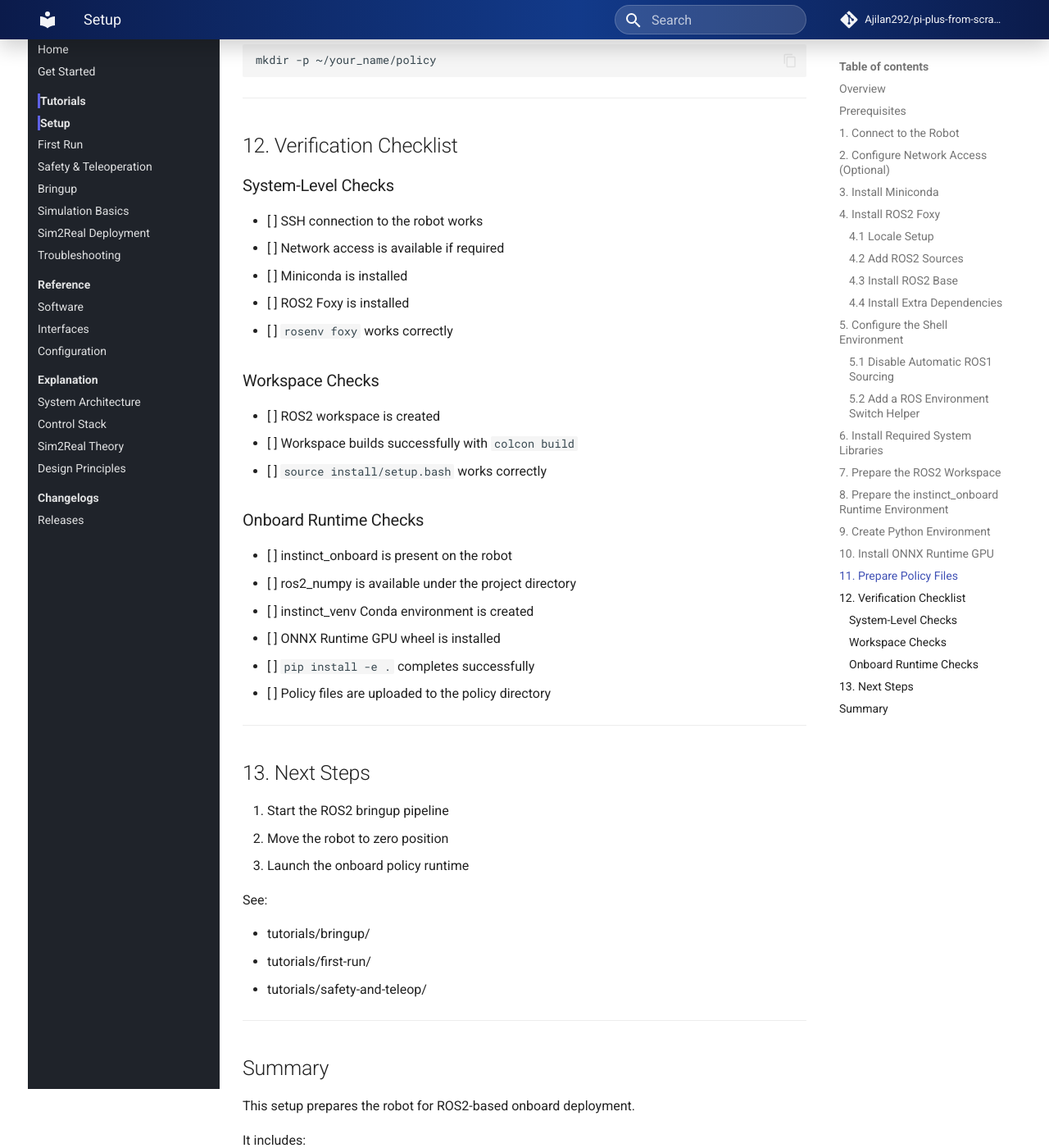
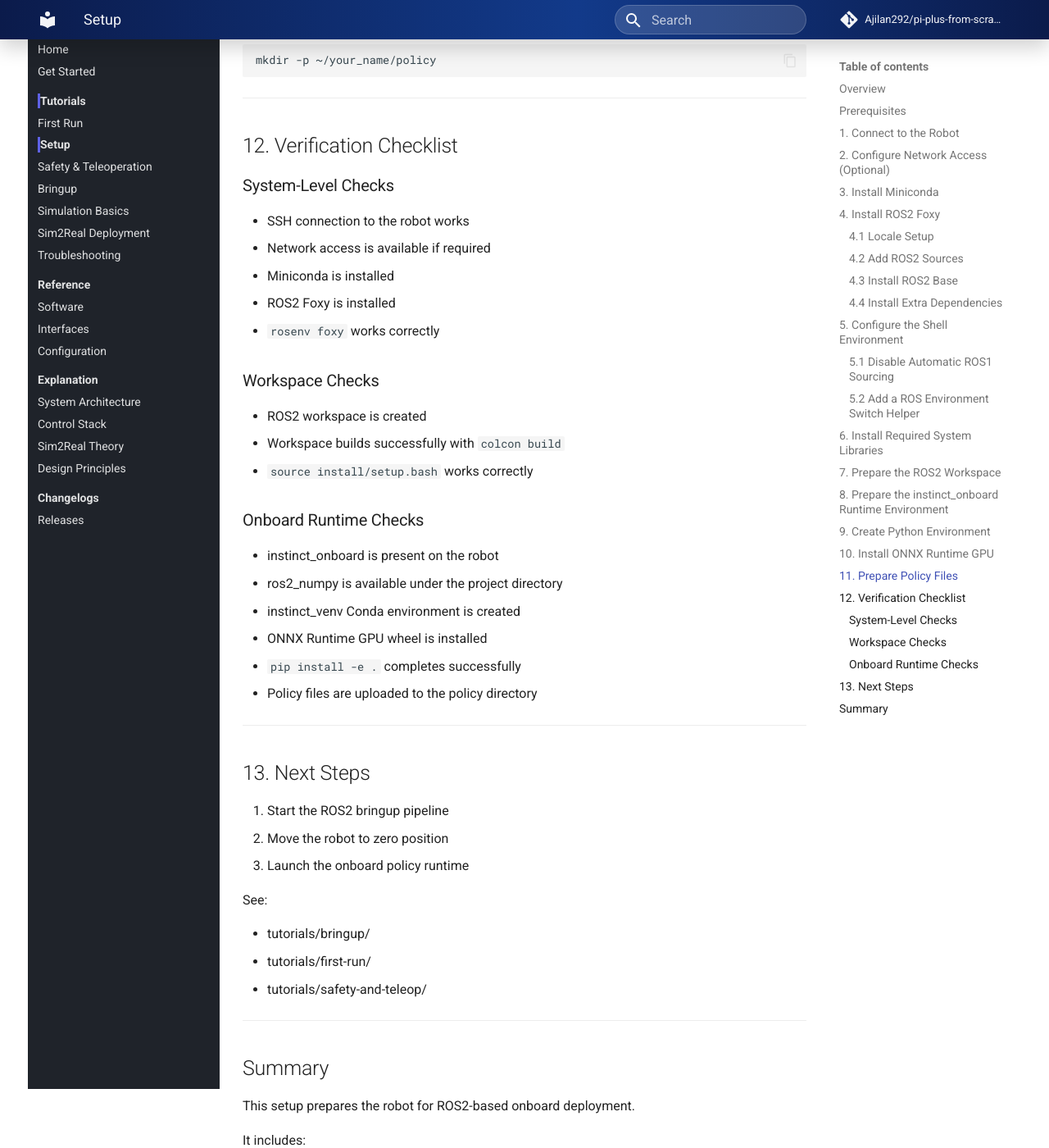
Before and after one commit to Ajilan292/pi-plus-from-scratch, an MkDocs documentation site: the page built from docs/tutorials/setup/index.md, in a window 1280 px wide and 1400 px high, scrolled down 6185 px. Shown: the whole window at 82% size. Built offline with MkDocs 1.6.1 and Material for MkDocs 9.7.7, drawn with Linux system fonts in a browser that asks for light colours; comment, search, counter and statistics services are not loaded.

```diff
--- a/docs/tutorials/setup/index.md
+++ b/docs/tutorials/setup/index.md
@@ -302,26 +302,26 @@ mkdir -p ~/your_name/policy
 
 ### System-Level Checks
 
-- [ ] SSH connection to the robot works
-- [ ] Network access is available if required
-- [ ] Miniconda is installed
-- [ ] ROS2 Foxy is installed
-- [ ] `rosenv foxy` works correctly
+- SSH connection to the robot works
+- Network access is available if required
+- Miniconda is installed
+- ROS2 Foxy is installed
+- `rosenv foxy` works correctly
 
 ### Workspace Checks
 
-- [ ] ROS2 workspace is created
-- [ ] Workspace builds successfully with `colcon build`
-- [ ] `source install/setup.bash` works correctly
+- ROS2 workspace is created
+- Workspace builds successfully with `colcon build`
+- `source install/setup.bash` works correctly
 
 ### Onboard Runtime Checks
 
-- [ ] instinct_onboard is present on the robot
-- [ ] ros2_numpy is available under the project directory
-- [ ] instinct_venv Conda environment is created
-- [ ] ONNX Runtime GPU wheel is installed
-- [ ] `pip install -e .` completes successfully
-- [ ] Policy files are uploaded to the policy directory
+- instinct_onboard is present on the robot
+- ros2_numpy is available under the project directory
+- instinct_venv Conda environment is created
+- ONNX Runtime GPU wheel is installed
+- `pip install -e .` completes successfully
+- Policy files are uploaded to the policy directory
 
 ---
 
--- a/mkdocs.yml
+++ b/mkdocs.yml
@@ -46,8 +46,8 @@ nav:
 
   - Tutorials:
       - Intro: tutorials/intro/index.md
+      - First Run: tutorials/first-run/index.md
       - Setup: tutorials/setup/index.md
-      - First Run: tutorials/first-run/index.md
       - Safety & Teleoperation: tutorials/safety-and-teleop/index.md
       - Bringup: tutorials/bringup/index.md
       - Simulation Basics: tutorials/sim-basics/index.md
```
Also changed, not shown: docs/tutorials/first-run/index.md (+0 -42 lines).
